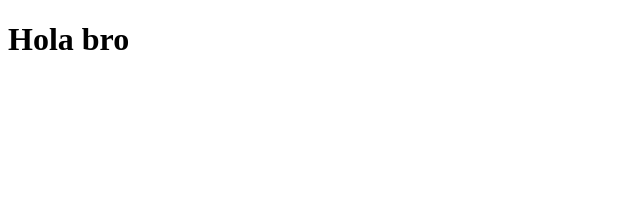
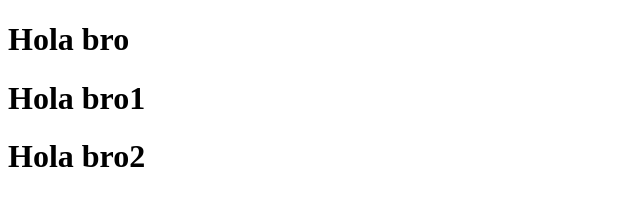
Before and after one commit to Veidt00/Nucba, a plain HTML site: page index.html in a window 1280 px wide. Shown: the whole page, without its empty margins (0-640 px from the left). Drawn offline with Linux system fonts and the light colour scheme.

Commit message:
agregue titulos

```diff
--- a/index.html
+++ b/index.html
@@ -8,5 +8,7 @@
 </head>
 <body>
     <h1>Hola bro</h1>
+    <h1>Hola bro1</h1>
+    <h1>Hola bro2</h1>
 </body>
 </html>
```
